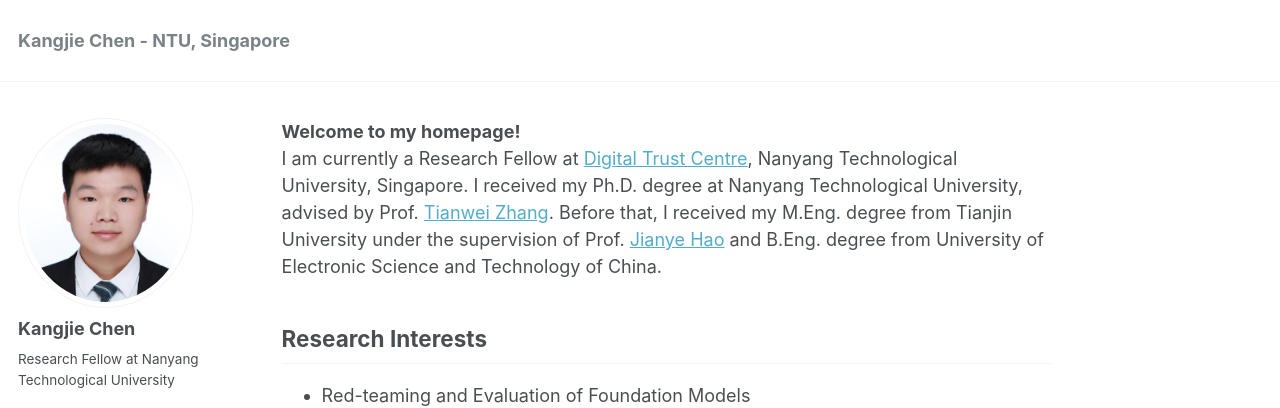
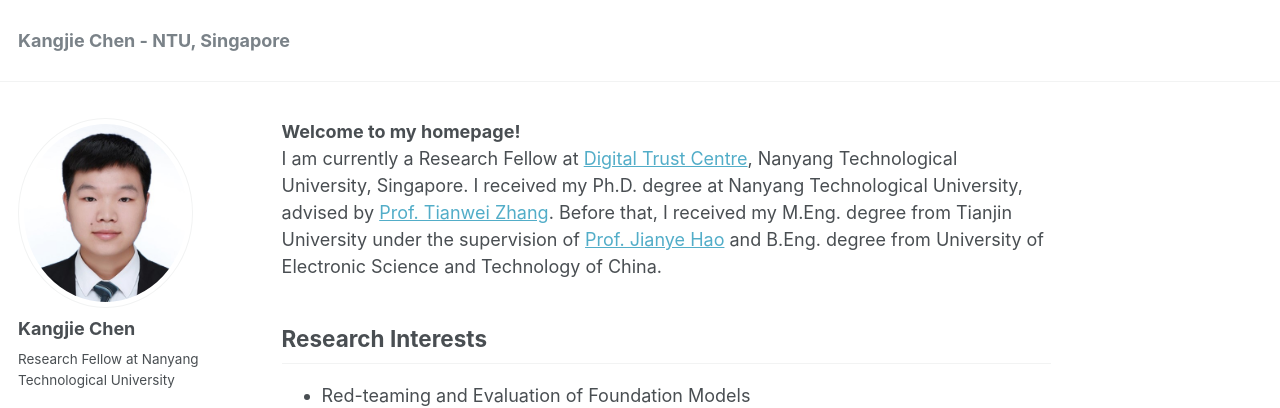
Before and after one commit to kangjie-chen/kangjie-chen.github.io, a Jekyll site: the page built from _pages/about.md, in a window 1280 px wide and 900 px high. Shown: the top 408 px of the window. Built offline with Jekyll 4.4.1, drawn with Linux system fonts in a browser that asks for light colours; some web fonts are replaced.

```diff
--- a/_pages/about.md
+++ b/_pages/about.md
@@ -10,7 +10,7 @@ redirect_from:
 
 <span style="font-size:large;font-weight:bold;"> Welcome to my homepage! </span>
 <br/>
-I am currently a Research Fellow at [Digital Trust Centre](https://www.ntu.edu.sg/dtc), Nanyang Technological University, Singapore. I received my Ph.D. degree at Nanyang Technological University, advised by Prof. [Tianwei Zhang](https://personal.ntu.edu.sg/tianwei.zhang/index.html). Before that, I received my M.Eng. degree from Tianjin University under the supervision of Prof. [Jianye Hao](http://www.icdai.org/jianye.html) and B.Eng. degree from University of Electronic Science and Technology of China.
+I am currently a Research Fellow at [Digital Trust Centre](https://www.ntu.edu.sg/dtc), Nanyang Technological University, Singapore. I received my Ph.D. degree at Nanyang Technological University, advised by [Prof. Tianwei Zhang](https://personal.ntu.edu.sg/tianwei.zhang/index.html). Before that, I received my M.Eng. degree from Tianjin University under the supervision of [Prof. Jianye Hao](http://www.icdai.org/jianye.html) and B.Eng. degree from University of Electronic Science and Technology of China.
 
 ## Research Interests
 - Red-teaming and Evaluation of Foundation Models
```
